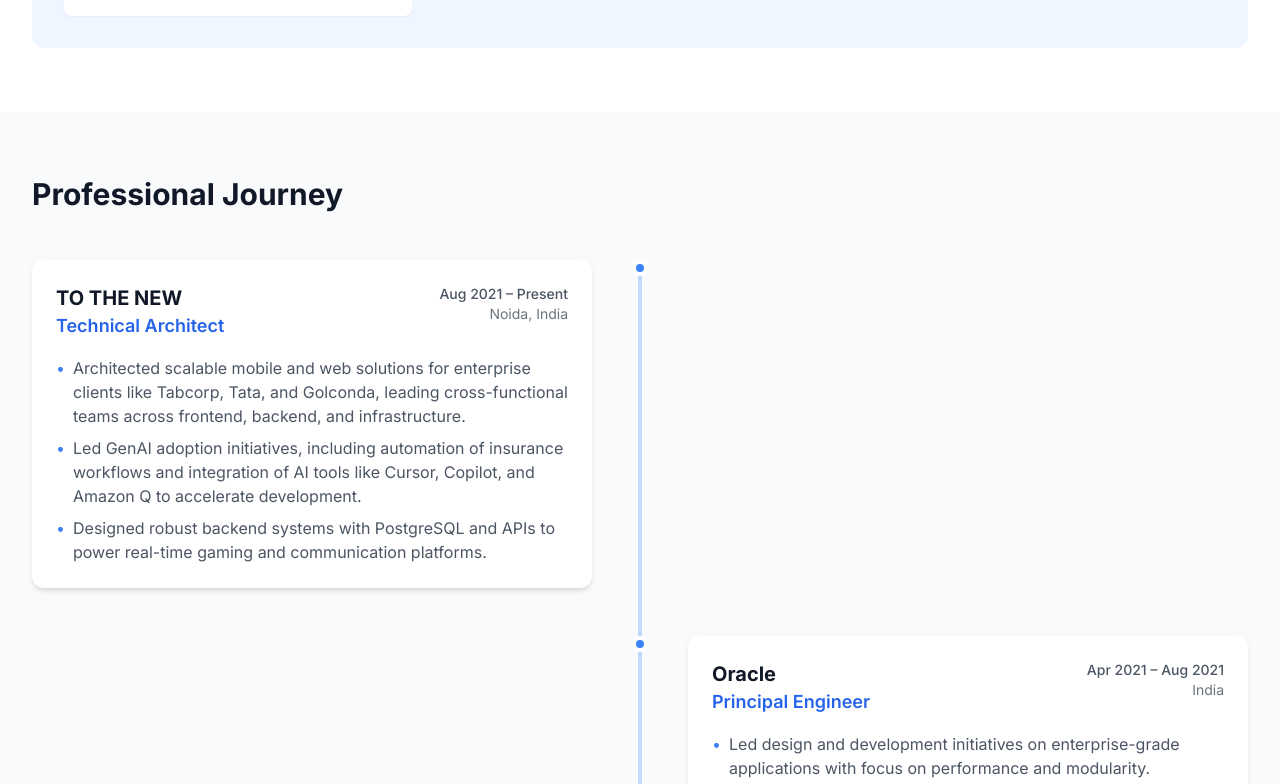
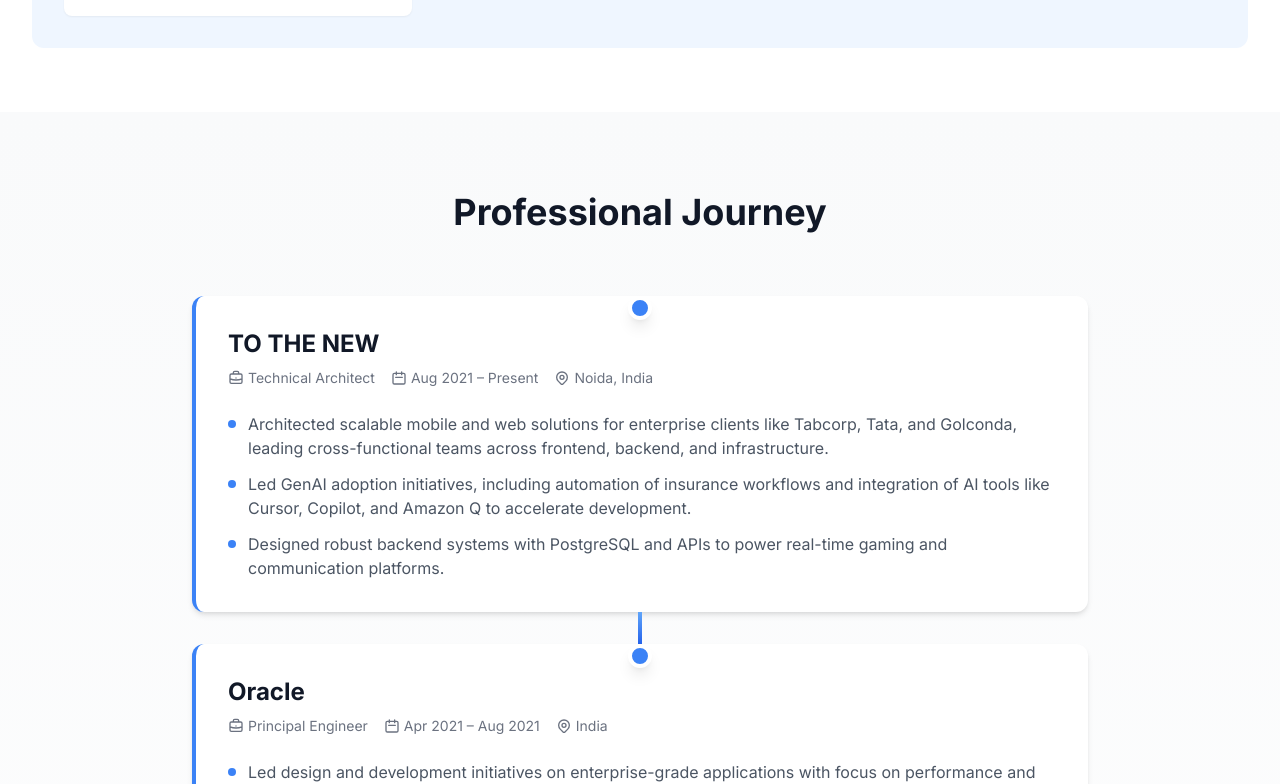
Before and after one commit to uionly/myprofile, a Next.js app: page / in a window 1280 px wide. Shown: the part 1682-2466 px from the top of the page. Built offline with nearby package versions, Linux system fonts and the light colour scheme.

Commit message:
added blogs

```diff
--- a/src/components/Experience.tsx
+++ b/src/components/Experience.tsx
@@ -63,59 +63,105 @@ const experiences: Experience[] = [
 
 const Experience = () => {
   return (
-    <section id='experience' className='py-16 bg-gray-50'>
-      <div className='max-w-7xl mx-auto px-4 sm:px-6 lg:px-8'>
-        <h2 className='text-3xl font-bold text-gray-900 mb-12'>
+    <section
+      id='experience'
+      className='py-20 bg-gradient-to-b from-gray-50 to-white'
+    >
+      <div className='w-full px-4 sm:px-6 lg:px-8'>
+        <h2 className='text-4xl font-bold text-gray-900 mb-16 text-center'>
           Professional Journey
         </h2>
         <div className='relative'>
-          {/* Timeline line */}
-          <div className='absolute left-0 md:left-1/2 transform -translate-x-1/2 h-full w-1 bg-blue-200'></div>
+          {/* Main timeline line */}
+          <div className='absolute left-1/2 transform -translate-x-1/2 h-full w-1 bg-gradient-to-b from-blue-400 via-blue-500 to-blue-600'></div>
 
-          <div className='space-y-12'>
+          <div className='space-y-8'>
             {experiences.map((exp, index) => (
-              <div
-                key={index}
-                className={`relative flex items-start ${
-                  index % 2 === 0 ? 'md:flex-row' : 'md:flex-row-reverse'
-                }`}
-              >
+              <div key={index} className='relative'>
                 {/* Timeline dot */}
-                <div className='absolute left-0 md:left-1/2 transform -translate-x-1/2 w-4 h-4 bg-blue-500 rounded-full border-4 border-white'></div>
+                <div className='absolute left-1/2 transform -translate-x-1/2 w-6 h-6 bg-blue-500 rounded-full border-4 border-white shadow-lg'></div>
 
                 {/* Content */}
-                <div
-                  className={`ml-6 md:ml-0 md:w-1/2 ${
-                    index % 2 === 0 ? 'md:pr-12' : 'md:pl-12'
-                  }`}
-                >
-                  <div className='bg-white p-6 rounded-xl shadow-md hover:shadow-lg transition-shadow'>
-                    <div className='flex justify-between items-start mb-4'>
-                      <div>
-                        <h3 className='text-xl font-bold text-gray-900'>
-                          {exp.company}
-                        </h3>
-                        <p className='text-lg font-semibold text-blue-600'>
+                <div className='w-full max-w-4xl mx-auto'>
+                  <div className='bg-white p-8 rounded-xl shadow-md hover:shadow-lg transition-all duration-300 border-l-4 border-blue-500'>
+                    <div className='flex flex-col space-y-2 mb-6'>
+                      <h3 className='text-2xl font-bold text-gray-900'>
+                        {exp.company}
+                      </h3>
+                      <div className='flex flex-wrap items-center gap-4 text-sm text-gray-500'>
+                        <span className='flex items-center'>
+                          <svg
+                            className='w-4 h-4 mr-1'
+                            fill='none'
+                            stroke='currentColor'
+                            viewBox='0 0 24 24'
+                          >
+                            <path
+                              strokeLinecap='round'
+                              strokeLinejoin='round'
+                              strokeWidth='2'
+                              d='M21 13.255A23.931 23.931 0 0112 15c-3.183 0-6.22-.62-9-1.745M16 6V4a2 2 0 00-2-2h-4a2 2 0 00-2 2v2m4 6h.01M5 20h14a2 2 0 002-2V8a2 2 0 00-2-2H5a2 2 0 00-2 2v10a2 2 0 002 2z'
+                            />
+                          </svg>
                           {exp.role}
-                        </p>
-                      </div>
-                      <div className='text-right'>
-                        <p className='text-sm font-medium text-gray-600'>
+                        </span>
+                        <span className='flex items-center'>
+                          <svg
+                            className='w-4 h-4 mr-1'
+                            fill='none'
+                            stroke='currentColor'
+                            viewBox='0 0 24 24'
+                          >
+                            <path
+                              strokeLinecap='round'
+                              strokeLinejoin='round'
+                              strokeWidth='2'
+                              d='M8 7V3m8 4V3m-9 8h10M5 21h14a2 2 0 002-2V7a2 2 0 00-2-2H5a2 2 0 00-2 2v12a2 2 0 002 2z'
+                            />
+                          </svg>
                           {exp.duration}
-                        </p>
-                        <p className='text-sm text-gray-500'>{exp.location}</p>
+                        </span>
+                        <span className='flex items-center'>
+                          <svg
+                            className='w-4 h-4 mr-1'
+                            fill='none'
+                            stroke='currentColor'
+                            viewBox='0 0 24 24'
+                          >
+                            <path
+                              strokeLinecap='round'
+                              strokeLinejoin='round'
+                              strokeWidth='2'
+                              d='M17.657 16.657L13.414 20.9a1.998 1.998 0 01-2.827 0l-4.244-4.243a8 8 0 1111.314 0z'
+                            />
+                            <path
+                              strokeLinecap='round'
+                              strokeLinejoin='round'
+                              strokeWidth='2'
+                              d='M15 11a3 3 0 11-6 0 3 3 0 016 0z'
+                            />
+                          </svg>
+                          {exp.location}
+                        </span>
                       </div>
                     </div>
-                    <ul className='mt-4 space-y-2'>
+                    <ul className='space-y-3'>
                       {exp.highlights.map((highlight, i) => (
-                        <li key={i} className='flex items-start'>
-                          <span className='text-blue-500 mr-2'>•</span>
-                          <span className='text-gray-600'>{highlight}</span>
+                        <li key={i} className='flex items-start group'>
+                          <span className='flex-shrink-0 w-2 h-2 mt-2 rounded-full bg-blue-500 group-hover:bg-blue-600 transition-colors'></span>
+                          <span className='ml-3 text-gray-600 group-hover:text-gray-900 transition-colors'>
+                            {highlight}
+                          </span>
                         </li>
                       ))}
                     </ul>
                   </div>
                 </div>
+
+                {/* Connecting line between dots */}
+                {index < experiences.length - 1 && (
+                  <div className='absolute left-1/2 transform -translate-x-1/2 h-8 w-1 bg-gradient-to-b from-blue-400 to-blue-600'></div>
+                )}
               </div>
             ))}
           </div>
```
